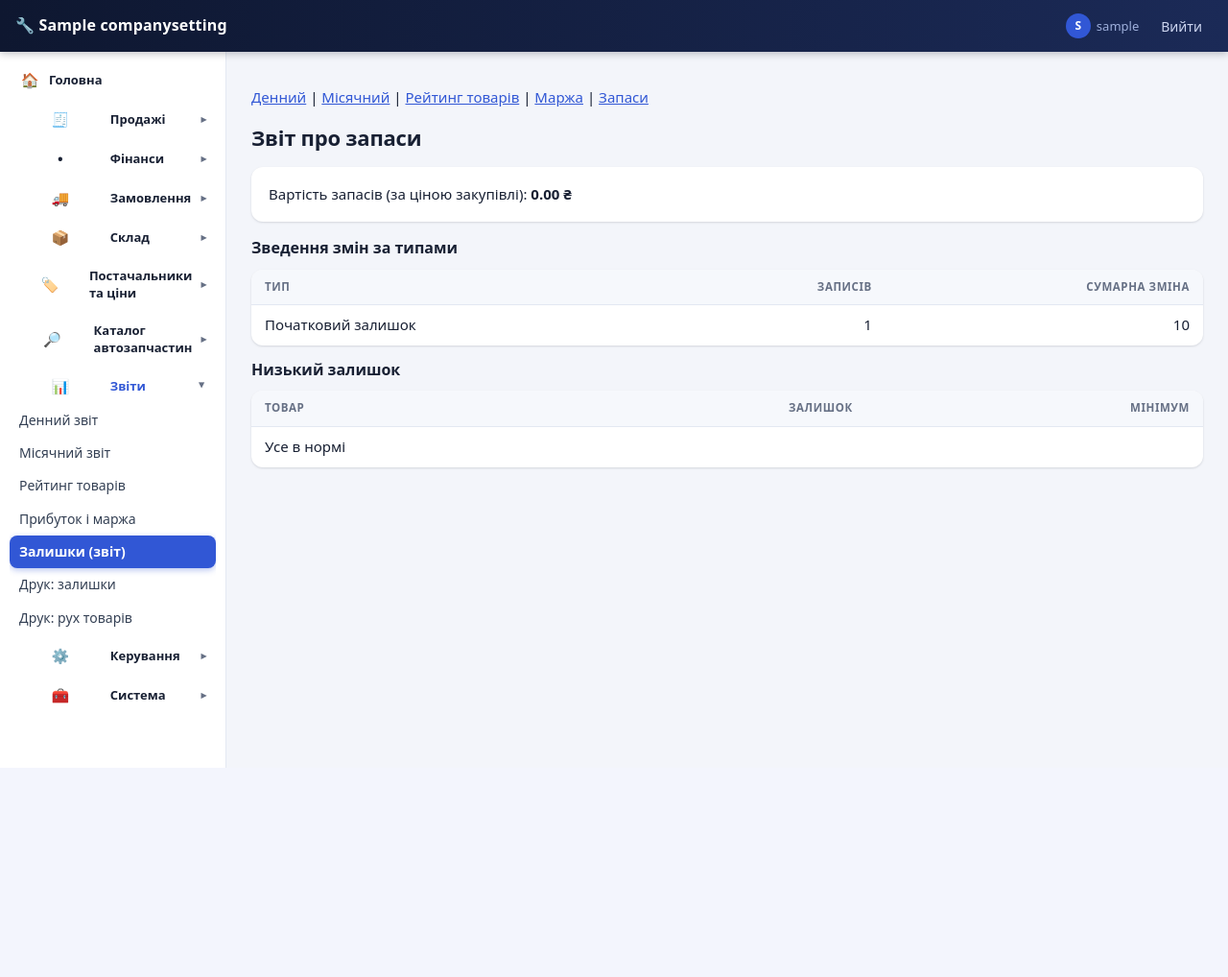
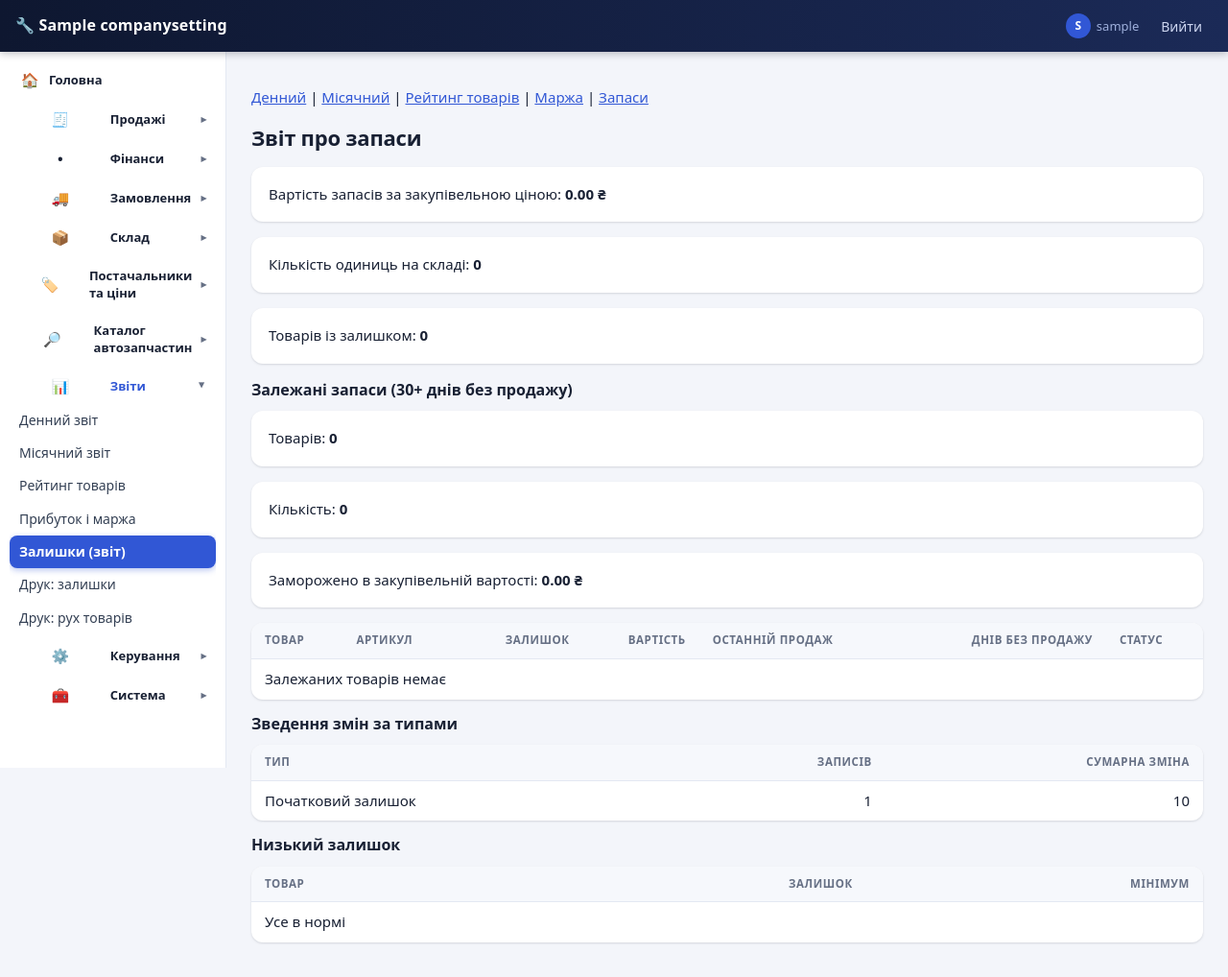
Before and after one commit to pavlo9840-gggpol/crm-prototup, a Django app: page /reports/stock/ in a window 1280 px wide. Shown: the whole page at 96% size. Before the commit the page ends 800 px from the top, so only its background shows below. Run offline with Django 5.2, Linux system fonts and the light colour scheme; a user stored in the database is signed in; data comes from the database, SQL or seed files in the repository; tables that the repository leaves empty hold one stand-in row (values such as "Sample post"); data that the repository does not hold is empty; parts of the project's set-up code (start-up, migrations or seed data) failed here and were passed over.

Commit message:
Show stock value and stagnant inventory analytics

```diff
--- a/core/templates/core/report_stock.html
+++ b/core/templates/core/report_stock.html
@@ -1,4 +1,16 @@
 {% extends "core/base.html" %}{% block content %}{% include "core/report_nav.html" %}<h2>Звіт про запаси</h2>
-<div class="card">Вартість запасів (за ціною закупівлі): <b>{{ value|floatformat:2 }} ₴</b></div>
-<h3>Зведення змін за типами</h3><table><tr><th>Тип<th class="n">Записів<th class="n">Сумарна зміна</tr>{% for r in summary %}<tr><td>{{ r.label }}<td class="n">{{ r.n }}<td class="n">{{ r.s|floatformat:"-3" }}</tr>{% endfor %}</table>
-<h3>Низький залишок</h3><table><tr><th>Товар<th class="n">Залишок<th class="n">Мінімум</tr>{% for p in low %}<tr class="low"><td>{{ p.name }}<td class="n">{{ p.current_stock|floatformat:"-3" }}<td class="n">{{ p.min_stock|floatformat:"-3" }}</tr>{% empty %}<tr><td colspan="3">Усе в нормі</tr>{% endfor %}</table>{% endblock %}
+<div class="grid">
+<div class="card">Вартість запасів за закупівельною ціною: <b>{{ value|floatformat:2 }} ₴</b></div>
+<div class="card">Кількість одиниць на складі: <b>{{ quantity|floatformat:"-3" }}</b></div>
+<div class="card">Товарів із залишком: <b>{{ product_count }}</b></div>
+</div>
+<h3>Залежані запаси (30+ днів без продажу)</h3>
+<div class="grid">
+<div class="card">Товарів: <b>{{ stagnant_count }}</b></div>
+<div class="card">Кількість: <b>{{ stagnant_qty|floatformat:"-3" }}</b></div>
+<div class="card">Заморожено в закупівельній вартості: <b>{{ stagnant_value|floatformat:2 }} ₴</b></div>
+</div>
+<table><tr><th>Товар</th><th>Артикул</th><th class="n">Залишок</th><th class="n">Вартість</th><th>Останній продаж</th><th class="n">Днів без продажу</th><th>Статус</th></tr>
+{% for r in stagnant %}<tr><td>{{ r.product.name }}</td><td>{{ r.product.sku }}</td><td class="n">{{ r.product.current_stock|floatformat:"-3" }}</td><td class="n">{{ r.stock_value|floatformat:2 }} ₴</td><td>{% if r.last_sold %}{{ r.last_sold|date:"d.m.Y" }}{% else %}Ніколи{% endif %}</td><td class="n">{% if r.days is not None %}{{ r.days }}{% else %}—{% endif %}</td><td>{% if r.status == "never" %}Не продавався{% elif r.status == "90+" %}90+ днів{% elif r.status == "60+" %}60+ днів{% else %}30+ днів{% endif %}</td></tr>{% empty %}<tr><td colspan="7">Залежаних товарів немає</td></tr>{% endfor %}</table>
+<h3>Зведення змін за типами</h3><table><tr><th>Тип</th><th class="n">Записів</th><th class="n">Сумарна зміна</th></tr>{% for r in summary %}<tr><td>{{ r.label }}</td><td class="n">{{ r.n }}</td><td class="n">{{ r.s|floatformat:"-3" }}</td></tr>{% endfor %}</table>
+<h3>Низький залишок</h3><table><tr><th>Товар</th><th class="n">Залишок</th><th class="n">Мінімум</th></tr>{% for p in low %}<tr class="low"><td>{{ p.name }}</td><td class="n">{{ p.current_stock|floatformat:"-3" }}</td><td class="n">{{ p.min_stock|floatformat:"-3" }}</td></tr>{% empty %}<tr><td colspan="3">Усе в нормі</td></tr>{% endfor %}</table>{% endblock %}
```
